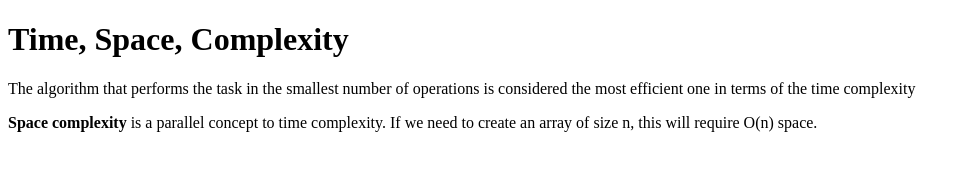
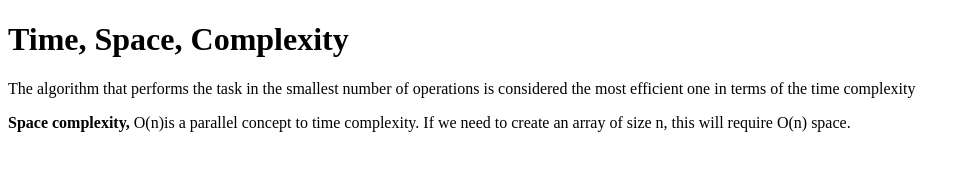
Before and after one commit to acciojob/time-and-space-complexity-salman9011, a website: page main.html in a window 1280 px wide. Shown: the whole page, without its empty margins (0-970 px from the left). Drawn offline with Linux system fonts and the light colour scheme.

Commit message:
created a submission

```diff
--- a/main.html
+++ b/main.html
@@ -10,7 +10,7 @@
 	<!-- the entire body must be written by student -->
 	<h1>Time, Space, Complexity</h1>
 	<p>The algorithm that performs the task in the smallest number of operations is considered the most efficient one in terms of the time complexity</p>
-   <p><b>Space complexity </b>is a parallel concept to time complexity. If we need to create an array of size n, this will require O(n) space.</p>
+   <p><b>Space complexity,</b> O(n)is a parallel concept to time complexity. If we need to create an array of size n, this will require O(n) space.</p>
 	<script type="text/javascript" src="./script.js">
 </script>
 
```
